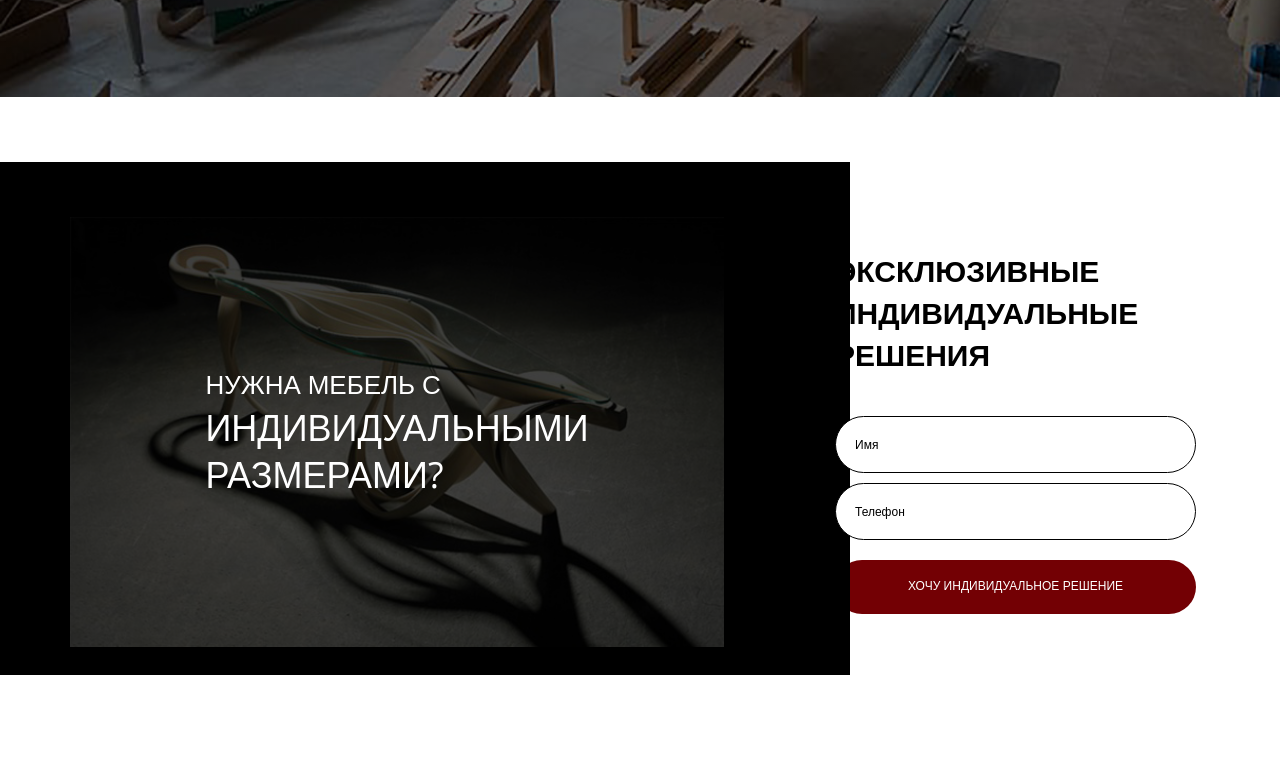
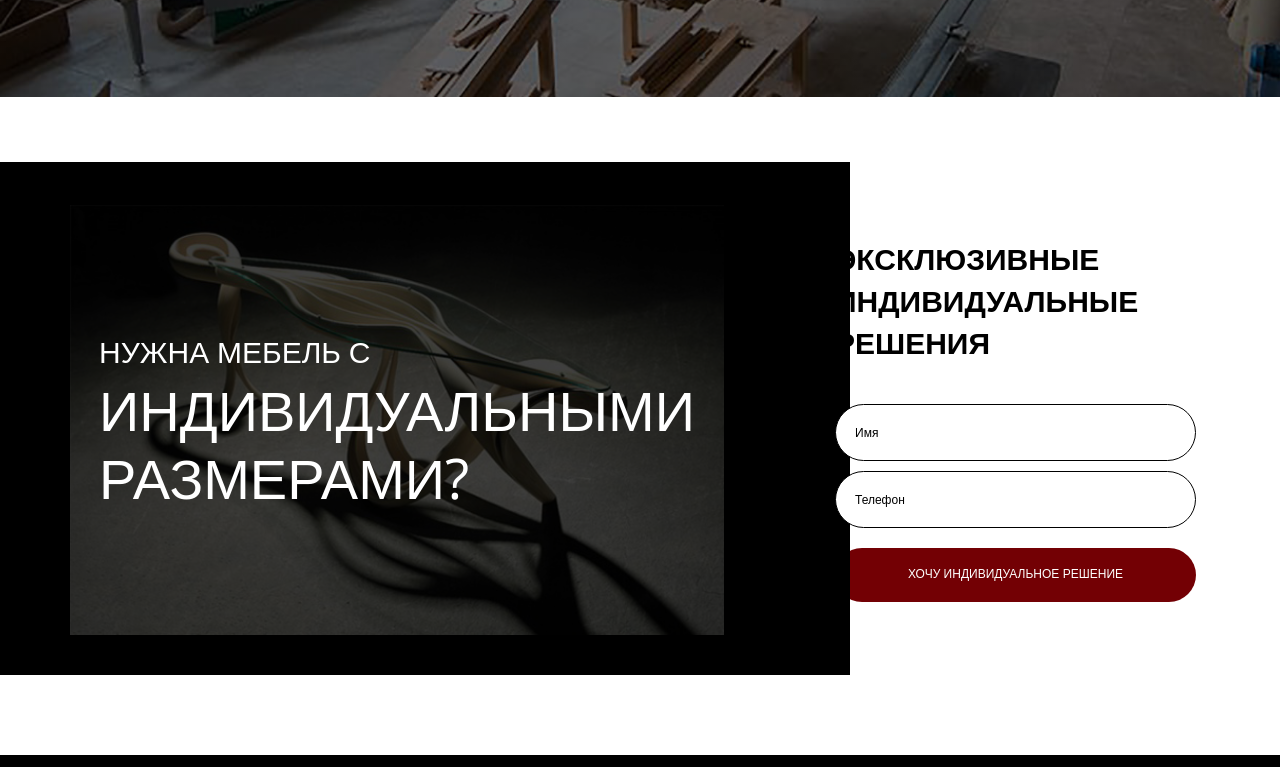
Before and after one commit to magrateya/test, a plain HTML site: page index.html in a window 1280 px wide. Shown: the part 2196-2963 px from the top of the page. Drawn offline with nearby package versions, Linux system fonts and the light colour scheme.

Commit message:
change fonts

```diff
--- a/css/adaptive.css
+++ b/css/adaptive.css
@@ -139,6 +139,11 @@
 		width: 654px;
 	}
 
+	.title-emphasis {
+	font: 300 56px/1.2 Open Sans, sans-serif;
+	}
+
+
 	.indiv-approach:before {
 	content: '';
 	position: absolute;
@@ -157,7 +162,7 @@
 	padding-top: 108px;
 	padding-bottom: 122px;
 
-	padding-top: 120px;
+	padding-top: 108px;
 	padding-bottom: 120px;
 	}
 
--- a/css/styles.css
+++ b/css/styles.css
@@ -557,7 +557,7 @@ header {
 
 .approach-box-title {
 	position: relative;
-	padding: 140px 68px 142px 36px;
+	/*padding: 140px 68px 142px 36px;*/
 	max-width: 654px;
 	height: 430px;
 	margin-bottom: 80px;
@@ -585,7 +585,7 @@ header {
 	top: 50%;
   	left: 50%;
  	transform: translate(-50%, -50%);
- 	font: 300 26px/1.607 Open Sans, sans-serif;
+ 	font: 300 30px/1.607 Open Sans, sans-serif;
 	text-transform: uppercase;
 }
 .title-emphasis {
@@ -635,9 +635,9 @@ header {
 }
 .form-input:focus + .form-label,
 .form-input:not(:placeholder-shown) + .form-label {
-	/*transform: translateX(-75px);*/
 
-	transform: translateY(-42px);
+	font-size: 10px;
+	transform: translateY(-40px);
 }
 
 .submit {
```
